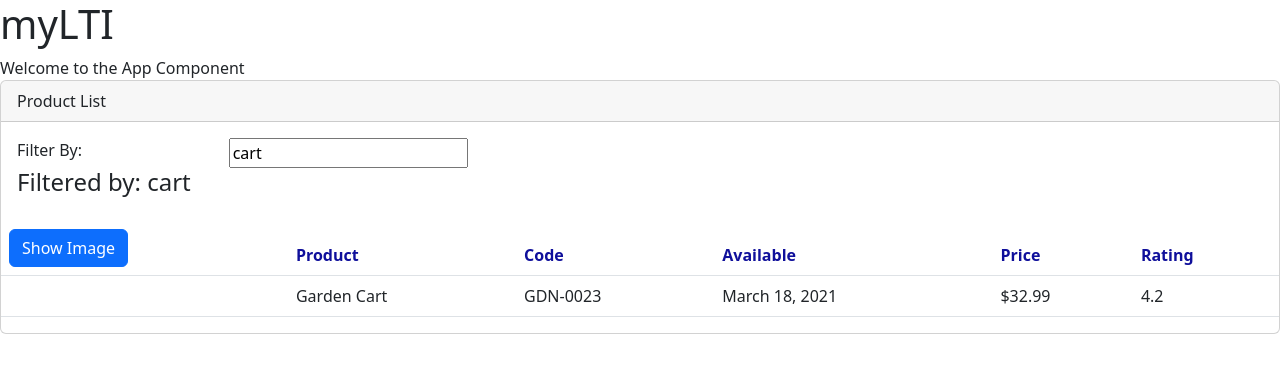
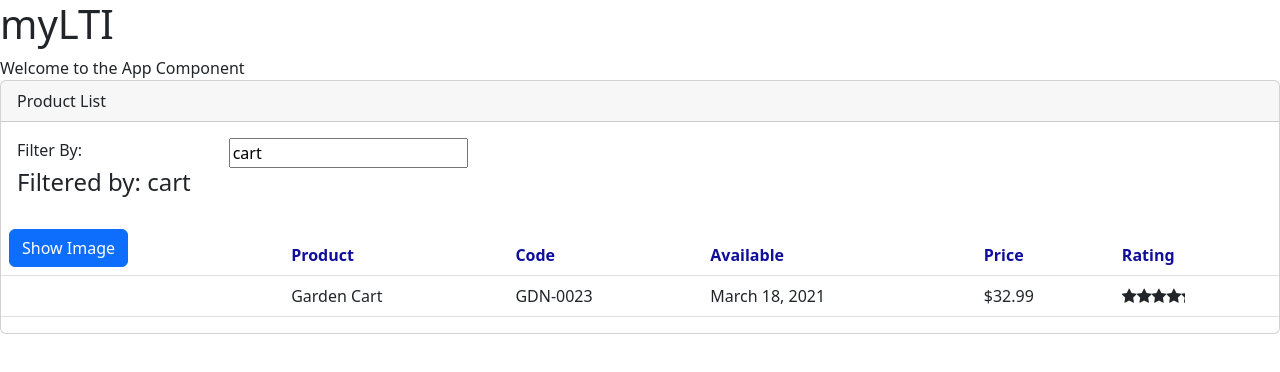
Before and after one commit to Jitin20/myLTIAngular, an Angular app: page / in a window 1280 px wide. Shown: the top 372 px of the page. Built offline with nearby package versions, Linux system fonts and the light colour scheme.

Commit message:
Learned about Nested component communication and reciveing and sending of data. Using @input and @output along with event bingind and property binding

```diff
--- a/src/app/app.module.ts
+++ b/src/app/app.module.ts
@@ -6,11 +6,13 @@ import { BrowserModule } from '@angular/platform-browser';
 import { AppRoutingModule } from './app-routing.module';
 import { AppComponent } from './app.component';
 import { ProductlistComponent } from './products/productlist/productlist.component';
+import { StarcomponentComponent } from './shared/starcomponent/starcomponent.component';
 
 @NgModule({
   declarations: [
     AppComponent,
-    ProductlistComponent
+    ProductlistComponent,
+    StarcomponentComponent
   ],
   imports: [
     BrowserModule,
--- a/src/app/products/productlist/productlist.component.html
+++ b/src/app/products/productlist/productlist.component.html
@@ -35,7 +35,9 @@
                     <td>{{prod.productCode}}</td>
                     <td>{{prod.releaseDate}}</td>
                     <td>{{prod.price | currency:'USD'}}</td>
-                    <td>{{prod.starRating}}</td>
+                    <!-- Using Propety Binding here for showing the stars -->
+                    <td> <app-starcomponent [rating]="prod.starRating"
+                        (ratingClicked)="onRatingClicked($event)"></app-starcomponent> </td>
                 </tr>
                 <!-- to be left blank as we dont wanna hard code -->
             </tbody>
--- a/src/app/products/productlist/productlist.component.ts
+++ b/src/app/products/productlist/productlist.component.ts
@@ -88,5 +88,8 @@ export class ProductlistComponent implements OnInit {
   ngOnInit(): void {
     this.listFilter = 'cart';
   }
+  onRatingClicked(message: string): void{
+    this.pageTitle = 'Product List: ' + message;
+  }
 
 }
--- /dev/null
+++ b/src/app/shared/starcomponent/starcomponent.component.css
@@ -0,0 +1,7 @@
+.crop{
+    overflow: hidden;
+}
+
+div{
+    cursor: pointer;
+}
--- /dev/null
+++ b/src/app/shared/starcomponent/starcomponent.component.html
@@ -0,0 +1,13 @@
+<div class="crop"
+[style.width.px]="cropWidth"
+[title]="rating"
+(click)="onClick">
+<div style="width: 75px;" >
+    <!-- property binging used here to display the partial stars as per the rating -->
+<span class="fa fa-star"></span>
+<span class="fa fa-star"></span>
+<span class="fa fa-star"></span>
+<span class="fa fa-star"></span>
+<span class="fa fa-star"></span>
+</div>
+</div>
--- /dev/null
+++ b/src/app/shared/starcomponent/starcomponent.component.ts
@@ -0,0 +1,27 @@
+import { Component, EventEmitter, Input, OnChanges, OnInit, Output } from '@angular/core';
+
+@Component({
+  selector: 'app-starcomponent',
+  templateUrl: './starcomponent.component.html',
+  styleUrls: ['./starcomponent.component.css']
+})
+export class StarcomponentComponent implements OnInit, OnChanges {
+
+  cropWidth:number = 75;
+  @Input() rating:number = 0;
+  //to take data from container to the nested component  we use @Input decorator
+@Output()  ratingClicked: EventEmitter<string> =
+  new EventEmitter<string>();
+
+  constructor() { }
+
+  ngOnInit(): void {
+  }
+  ngOnChanges(): void{
+    this.cropWidth = this.rating * 75/5
+  }
+  onClick():void{
+    this.ratingClicked.emit(`The rating ${this.rating} was clicked`)
+  }
+
+}
```
Also changed, not shown: 1 other file (tests, documents, lock files or other folders).
